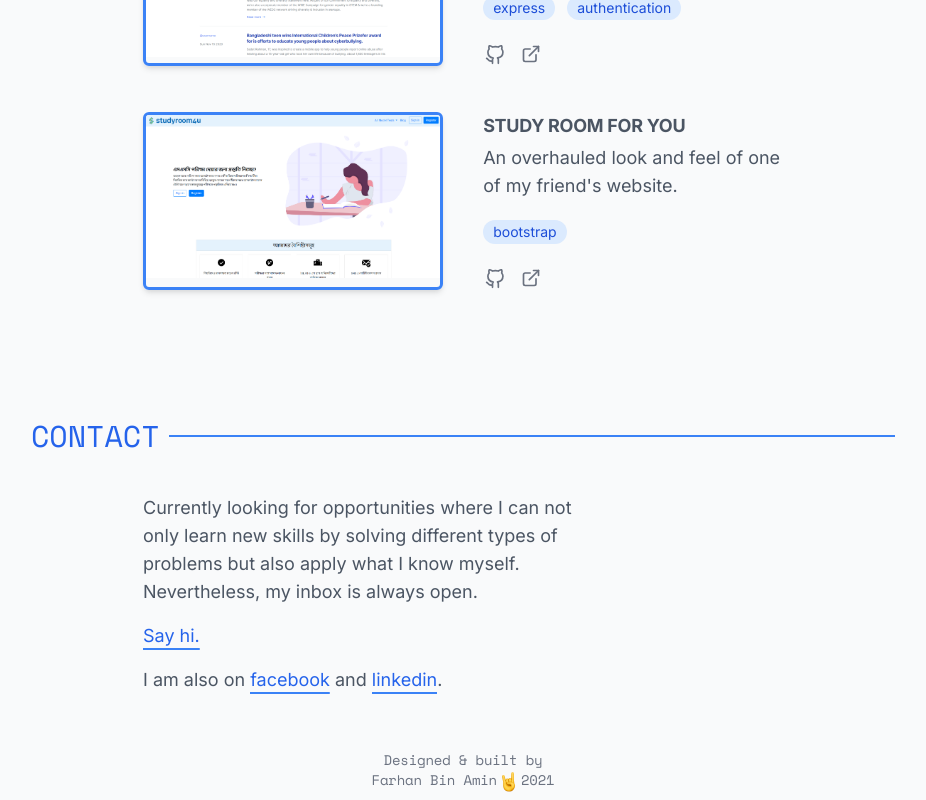
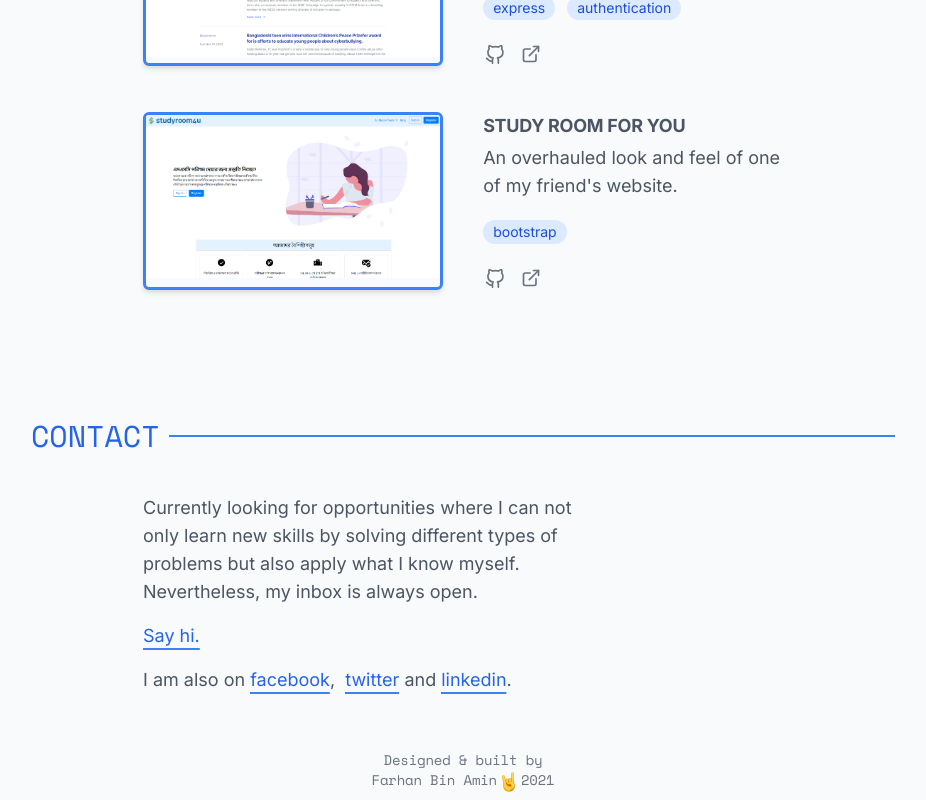
Before and after one commit to farhan2077/farhan2077.github.io, a React (Create React App) app: page / in a window 1280 px wide. Shown: the part 2010-2810 px from the top of the page, without its empty margins (177-1103 px from the left). Built offline with nearby package versions, Linux system fonts and the light colour scheme.

Commit message:
new: updated social links

```diff
--- a/src/components/Contact.js
+++ b/src/components/Contact.js
@@ -5,7 +5,7 @@ export default function Contact() {
     <div>
       <span id="contact"></span>
       <h2 className="header">contact</h2>
-      <section className="mt-6 md:mt-10 ml-0 md:ml-28 mr-0 md:mr-80 grid gap-y-4 text-primary">
+      <section className="grid mt-6 ml-0 mr-0 md:mt-10 md:ml-28 md:mr-80 gap-y-4 text-primary">
         <p>
           Currently looking for opportunities where I can not only learn new
           skills by solving different types of problems but also apply what I
@@ -22,12 +22,21 @@ export default function Contact() {
         <p>
           I am also on&nbsp;
           <a
-            href="https://www.facebook.com/farhanbinamin1/"
+            href="https://www.facebook.com/farhanbinamin2077"
             target="_blank"
             rel="noopener noreferrer"
             className="text-link underline-anim"
           >
             facebook
+          </a>
+          , &nbsp;
+          <a
+            href="https://twitter.com/farhanbinamin"
+            target="_blank"
+            rel="noopener noreferrer"
+            className="text-link underline-anim"
+          >
+            twitter
           </a>
           &nbsp;and&nbsp;
           <a
```
